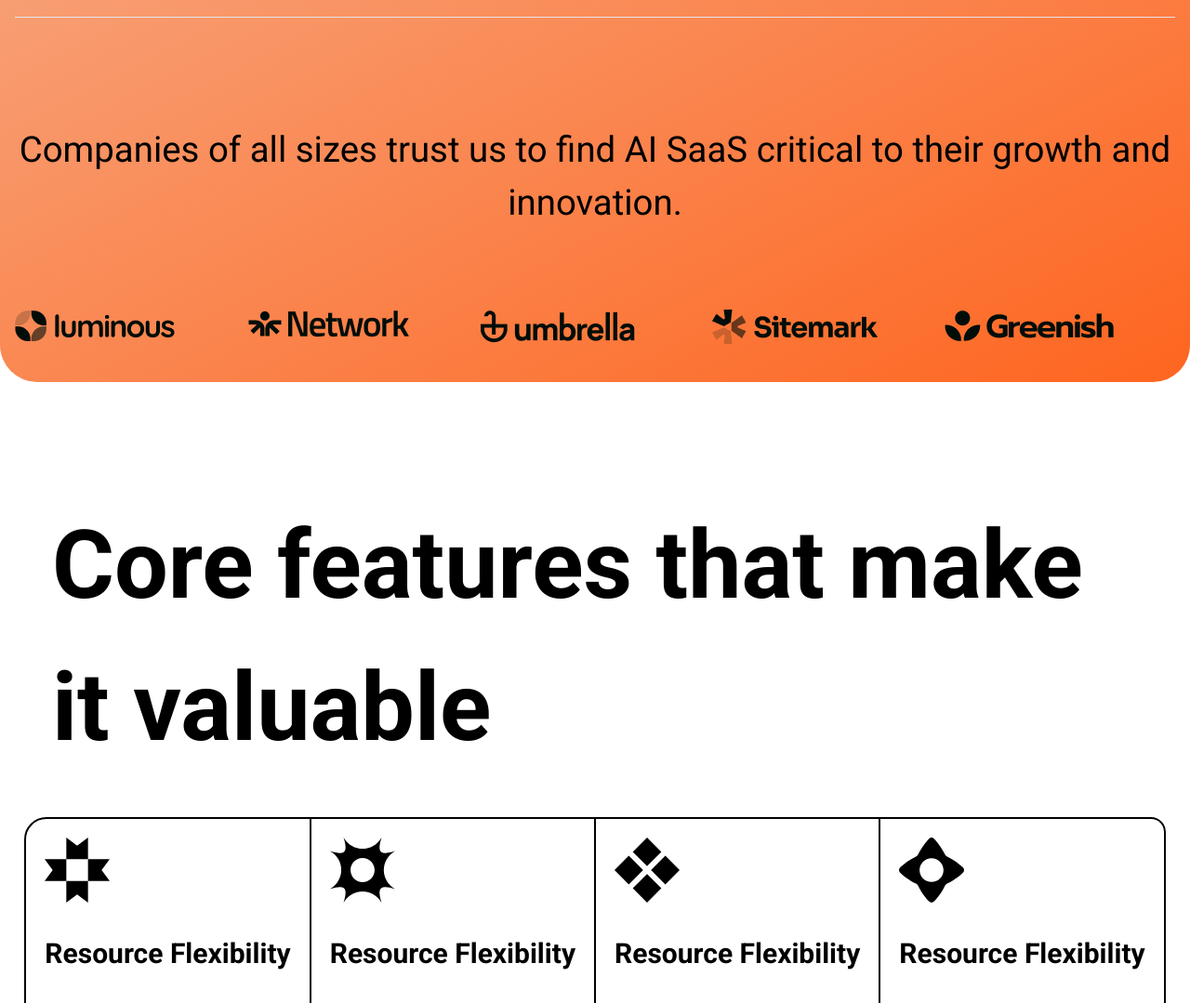
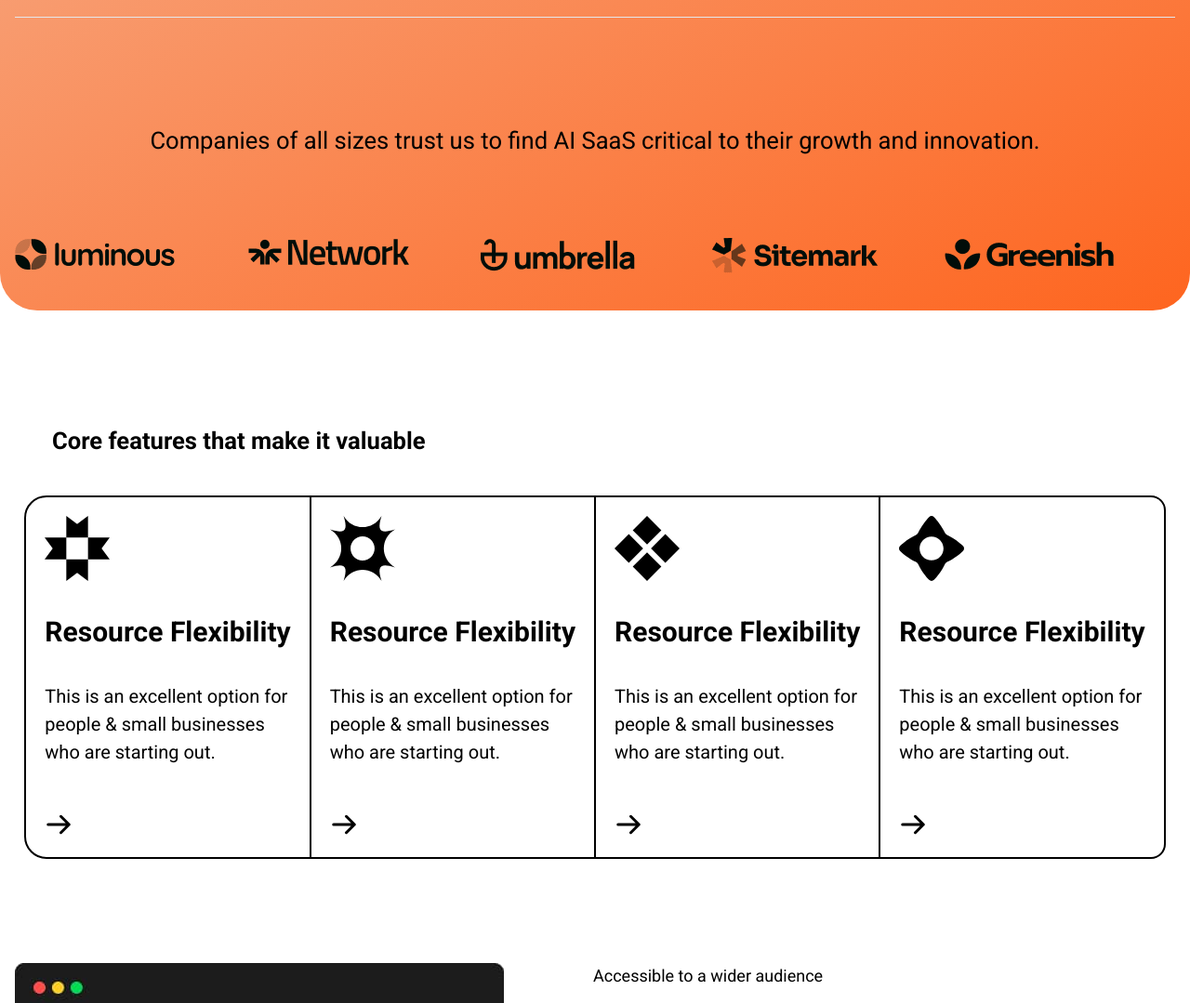
Before and after one commit to jack20492/bc75_group_6_capstone_tailwind_homepage_2, a website: page src/index.html in a window 1280 px wide. Shown: the part 1400-2479 px from the top of the page at 93% size. Drawn offline with nearby package versions, Linux system fonts and the light colour scheme; a script that the page names is missing.

Commit message:
Update index.html

```diff
--- a/src/index.html
+++ b/src/index.html
@@ -250,7 +250,7 @@
         <br />
         <br />
         <div data-aos="fade-up">
-          <p style="font-size: 3vw">
+          <p style="font-size: 2vw">
             Companies of all sizes trust us to find AI SaaS critical to their
             growth and innovation.
           </p>
@@ -300,7 +300,7 @@
   <section class="core-features">
     <div class="master-container">
       <div data-aos="fade-up" class="core-features-info">
-        <h2 style="font-size: 8vw">Core features that make it valuable</h2>
+        <h2 style="font-size: 2vw">Core features that make it valuable</h2>
       </div>
       <!-- Table -->
       <div data-aos="fade-up" class="features-table">
```
